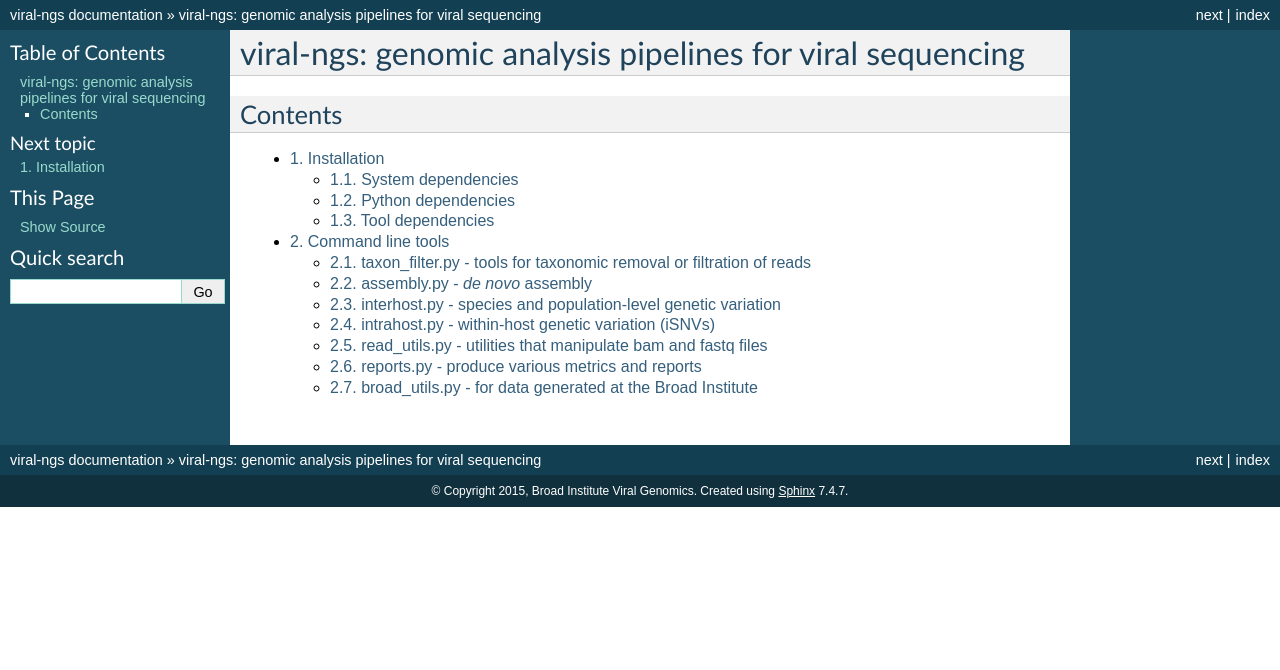
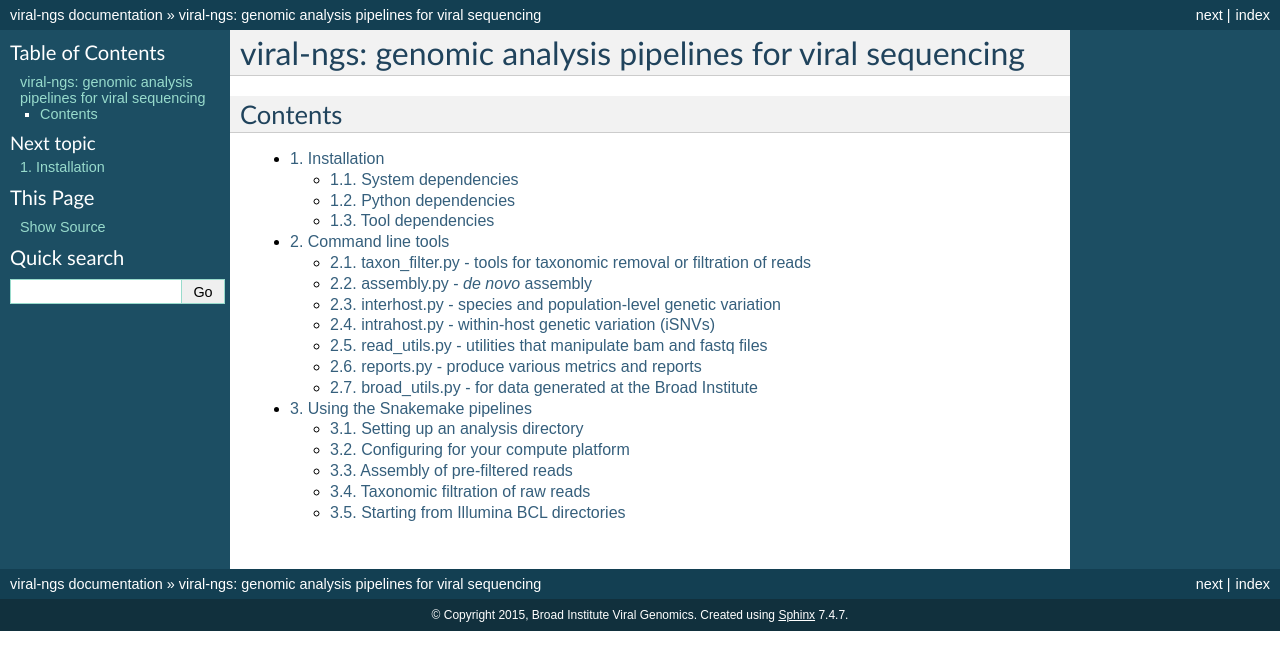
Before and after one commit to broadinstitute/viral-ngs, a Sphinx documentation site: the page built from docs/index.rst, in a window 1280 px wide. Shown: the top 670 px of the page. Built offline with Sphinx 7.4.7, drawn with Linux system fonts in a browser that asks for light colours; formulas are drawn with MathJax 3; the version number could not be read and is left out.

```diff
--- a/docs/index.rst
+++ b/docs/index.rst
@@ -16,3 +16,4 @@ Contents
 
    install
    cmdline
+   pipeuse
--- /dev/null
+++ b/docs/pipeuse.rst
@@ -0,0 +1,28 @@
+Using the Snakemake pipelines
+=============================
+
+Much more documentation to come...
+
+This utilizes Snakemake, which is documented at
+https://bitbucket.org/johanneskoester/snakemake/wiki/Home
+
+Note that Python 3.4 is required to use these tools with Snakemake.
+
+
+Setting up an analysis directory
+--------------------------------
+
+
+Configuring for your compute platform
+-------------------------------------
+
+
+
+Assembly of pre-filtered reads
+------------------------------
+
+Taxonomic filtration of raw reads
+---------------------------------
+
+Starting from Illumina BCL directories
+--------------------------------------
```
Also changed, not shown: README.md (+5 -6 lines).
